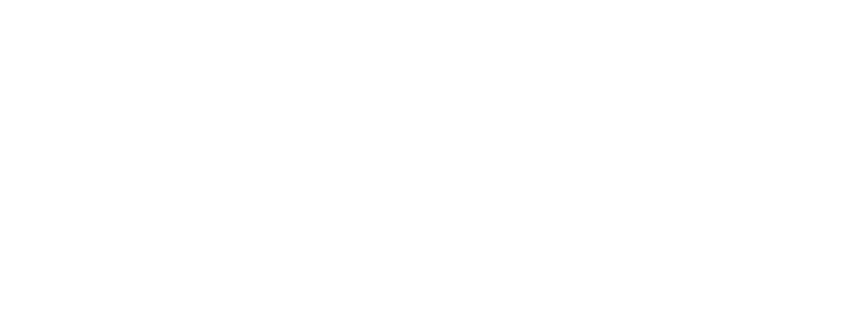
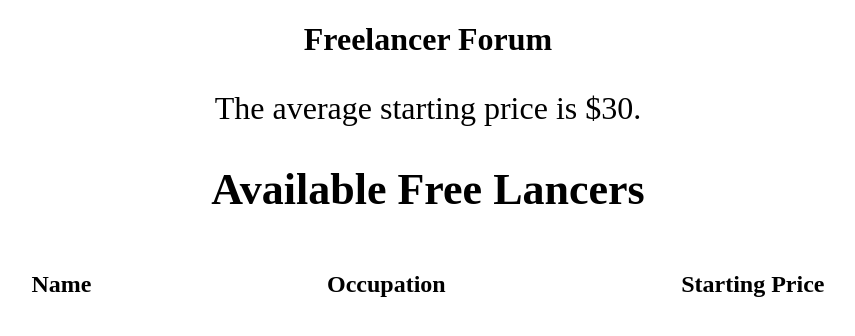
Before and after one commit to imthomasgraham/Unit2.FreelancerForum, a plain HTML site: page index.html in a window 1280 px wide. Shown: the whole page, without its empty margins (212-1067 px from the left). Drawn offline with Linux system fonts and the light colour scheme.

Commit message:
Added dom functions

```diff
--- a/app.js
+++ b/app.js
@@ -0,0 +1,53 @@
+const head0 = document.createElement("h1");
+head0.innerHTML = "Freelancer Forum";
+head0.style.textAlign = "center";
+document.body.appendChild(head0);
+
+const average = document.createElement("p");
+average.innerHTML = "The average starting price is $30.";
+average.style.textAlign = "center";
+average.style.fontSize = "32px";
+document.body.appendChild(average);
+
+const afree = document.createElement("h2");
+afree.innerHTML = "Available Free Lancers";
+afree.style.textAlign = "center";
+afree.style.fontSize = "44px";
+document.body.appendChild(afree);
+
+const freelancers = [
+  { name: "Dr. Slice", price: 25, occupation: "gardener" },
+  { name: "Dr. Pressure", price: 51, occupation: "programmer" },
+  { name: "Prof. Possibility", price: 43, occupation: "teacher" },
+  { name: "Prof. Prism", price: 81, occupation: "teacher" },
+  { name: "Dr. Impulse", price: 43, occupation: "teacher" },
+  { name: "Prof. Spark", price: 76, occupation: "programmer" },
+  { name: "Dr. Wire", price: 47, occupation: "teacher" },
+  { name: "Prof. Goose", price: 72, occupation: "driver" },
+];
+
+/*
+
+THIS IS WHERE I WILL STORE MY FOR EACH FUNCTION
+
+
+*/
+
+const box = document.createElement("div");
+box.style.display = "flex";
+box.style.justifyContent = "space-evenly";
+
+const names = document.createElement("h2");
+names.innerHTML = "Name";
+
+const occupations = document.createElement("h2");
+occupations.innerHTML = "Occupation";
+
+const startingPrices = document.createElement("h2");
+startingPrices.innerHTML = "Starting Price";
+
+box.appendChild(names);
+box.appendChild(occupations);
+box.appendChild(startingPrices);
+
+document.body.appendChild(box);
--- a/index.html
+++ b/index.html
@@ -7,12 +7,6 @@
     <link rel="stylesheet" href="index.css" />
   </head>
   <body>
-    <div id="first"></div>
-
-    <div class="box"></div>
-    <div class="box"></div>
-    <div class="box"></div>
-
     <script src="app.js"></script>
   </body>
 </html>
```
